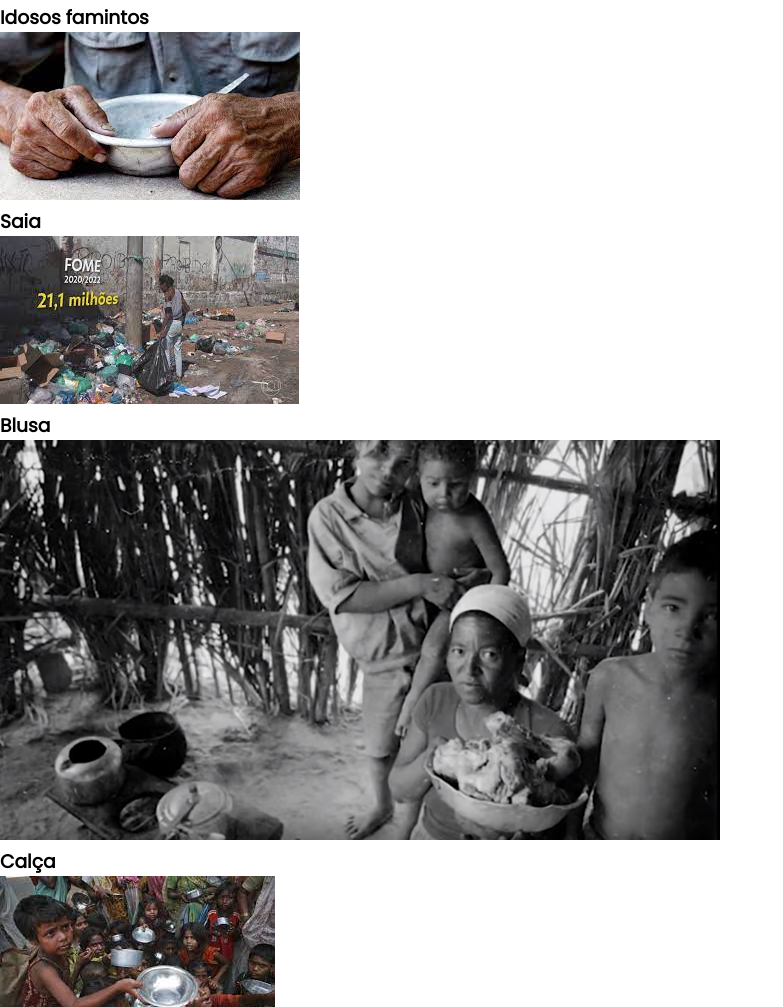
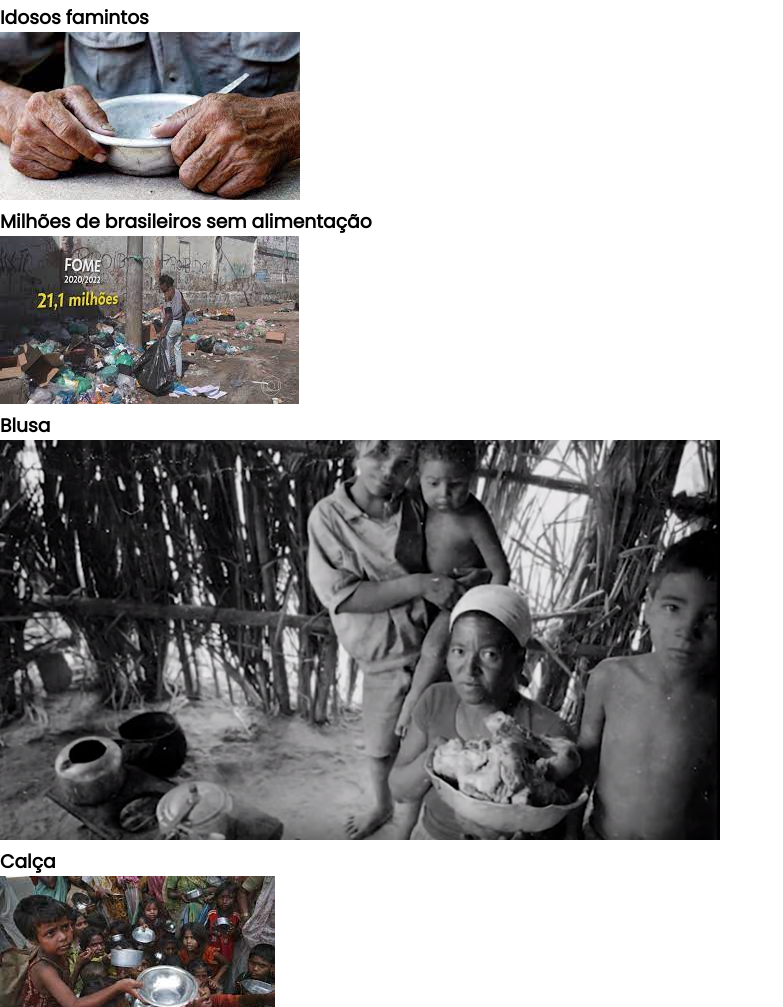
Before and after one commit to mylenasil12/Paran-sustentav-l, a plain HTML site: page index.html in a window 1280 px wide. Shown: the part 820-1827 px from the top of the page, without its empty margins (0-783 px from the left). Drawn offline with Linux system fonts and the light colour scheme.

Commit message:
Update index.html

```diff
--- a/index.html
+++ b/index.html
@@ -40,7 +40,7 @@
         </div>
         <div class="Sutentavél-div">
             <img class="Sutentavél-imagem" src="download (2).jpeg" alt="saia">
-            <h3 class="Sutentavél-nome">Saia</h3>
+            <h3 class="Sutentavél-nome">Milhões de brasileiros sem alimentação</h3>
         </div>
         <span></span>
         <span></span>
```
